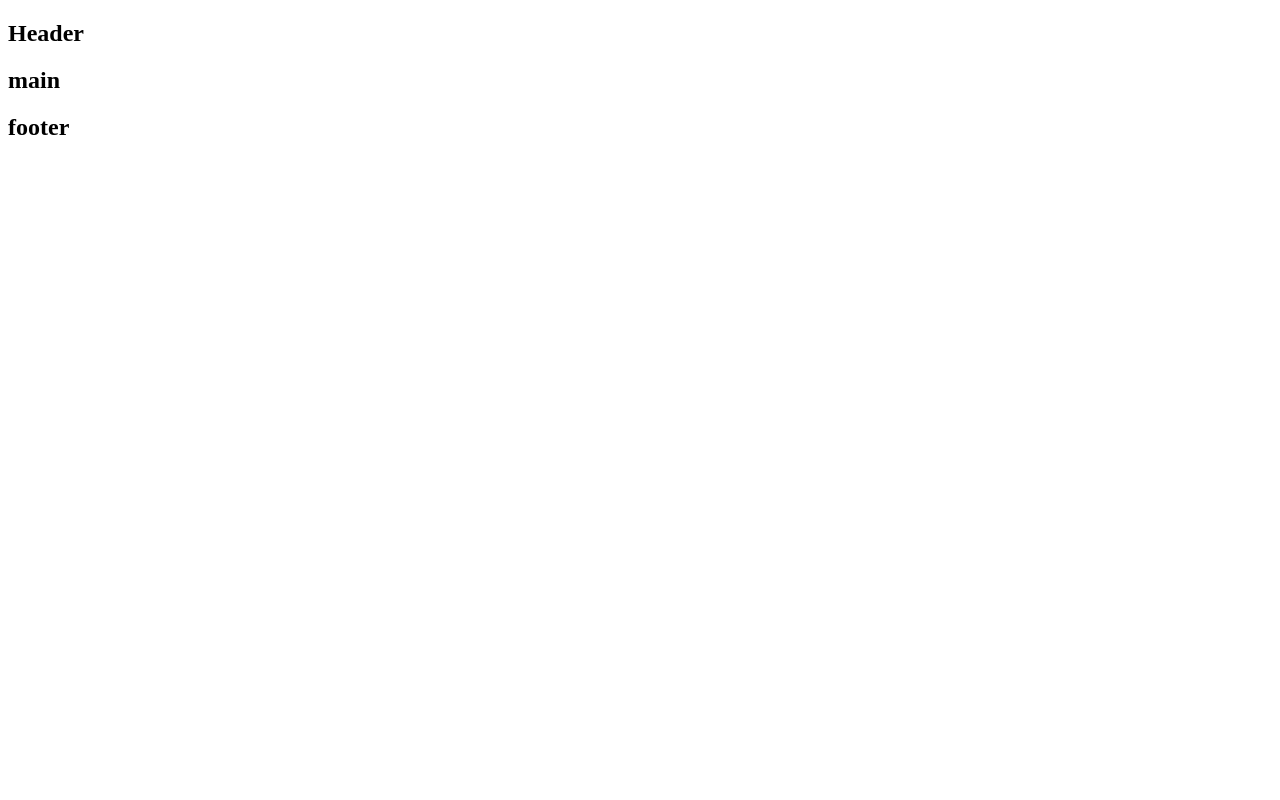
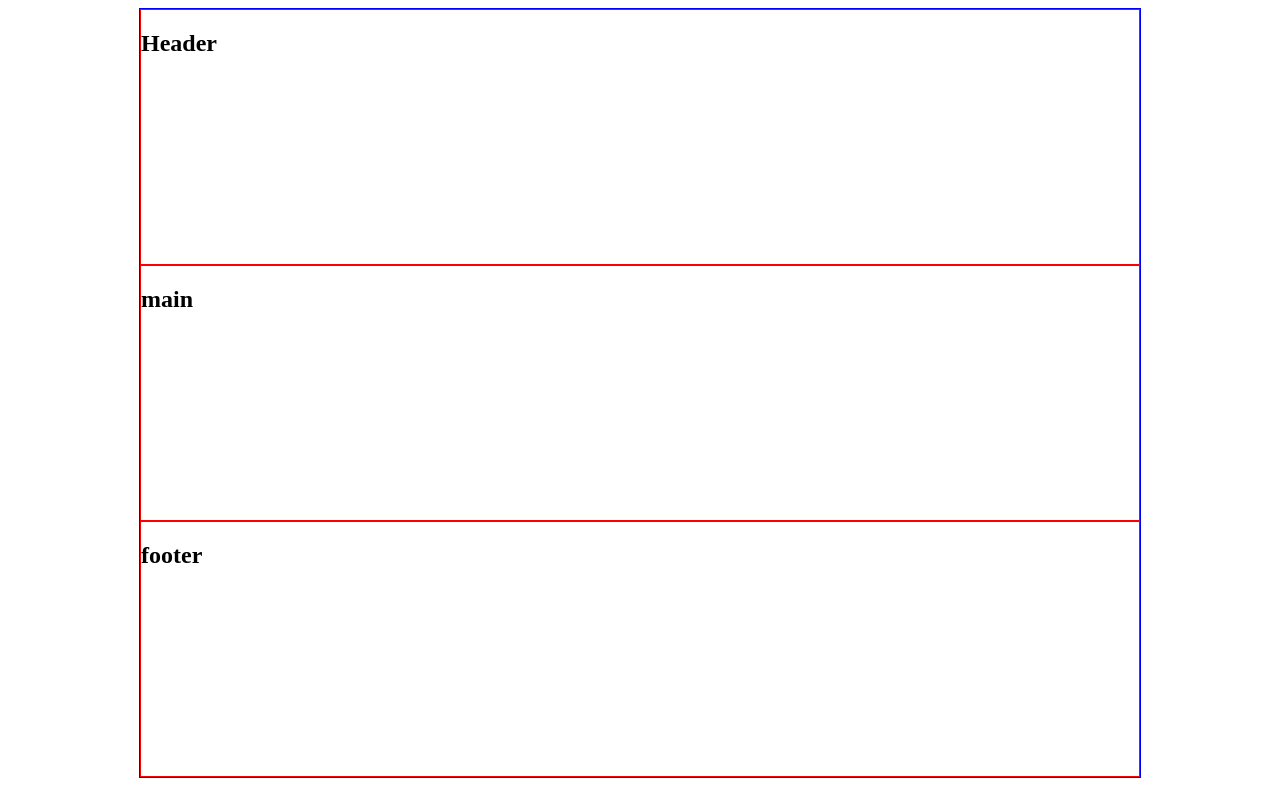
Before and after one commit to olemak/pixie, a React (Create React App) app in the folder app/: page / in a window 1280 px wide. Built offline with nearby package versions, Linux system fonts and the light colour scheme.

Commit message:
Basic style added

```diff
--- /dev/null
+++ b/app/src/components/App.Style.css
@@ -0,0 +1,17 @@
+.App {
+    max-width: 1000px;
+    margin-left: auto;
+    margin-right: auto;
+    height: 96vh;
+
+    border: 1px solid blue;
+
+    display: flex;
+    flex-flow: column wrap;
+    align-items:
+}
+
+.App > * {
+    border: 1px solid red;
+    flex: 1 1 auto;
+}
--- a/app/src/components/App.js
+++ b/app/src/components/App.js
@@ -1,4 +1,6 @@
 import React, { Component } from 'react';
+
+import './App.Style.css'
 
 class App extends Component {
   render() {
```
